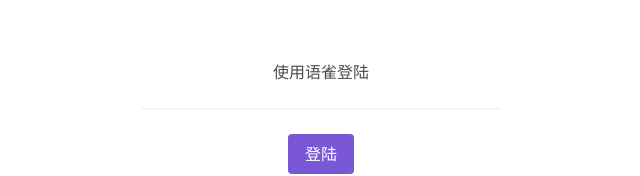
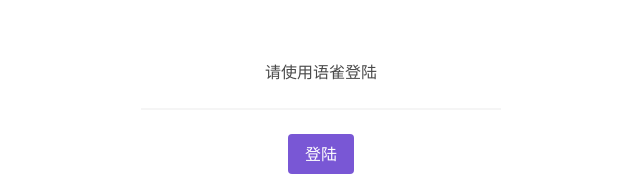
Before and after one commit to Frederick-S/yuque-to-markdown-web, a Vue app: page /#/login in a window 1280 px wide. Shown: the top 176 px of the page, without its empty margins (319-959 px from the left). Built offline with nearby package versions, Linux system fonts and the light colour scheme.

Commit message:
Update Login.vue

```diff
--- a/src/components/Login.vue
+++ b/src/components/Login.vue
@@ -3,7 +3,7 @@
     <div class="hero-body">
       <div class="container has-text-centered">
         <div class="column is-4 is-offset-4">
-          <h3>使用语雀登陆</h3>
+          <h3>请使用语雀登陆</h3>
           <hr>
           <div class="a">
             <b-button type="is-primary" @click="login">登陆</b-button>
```
